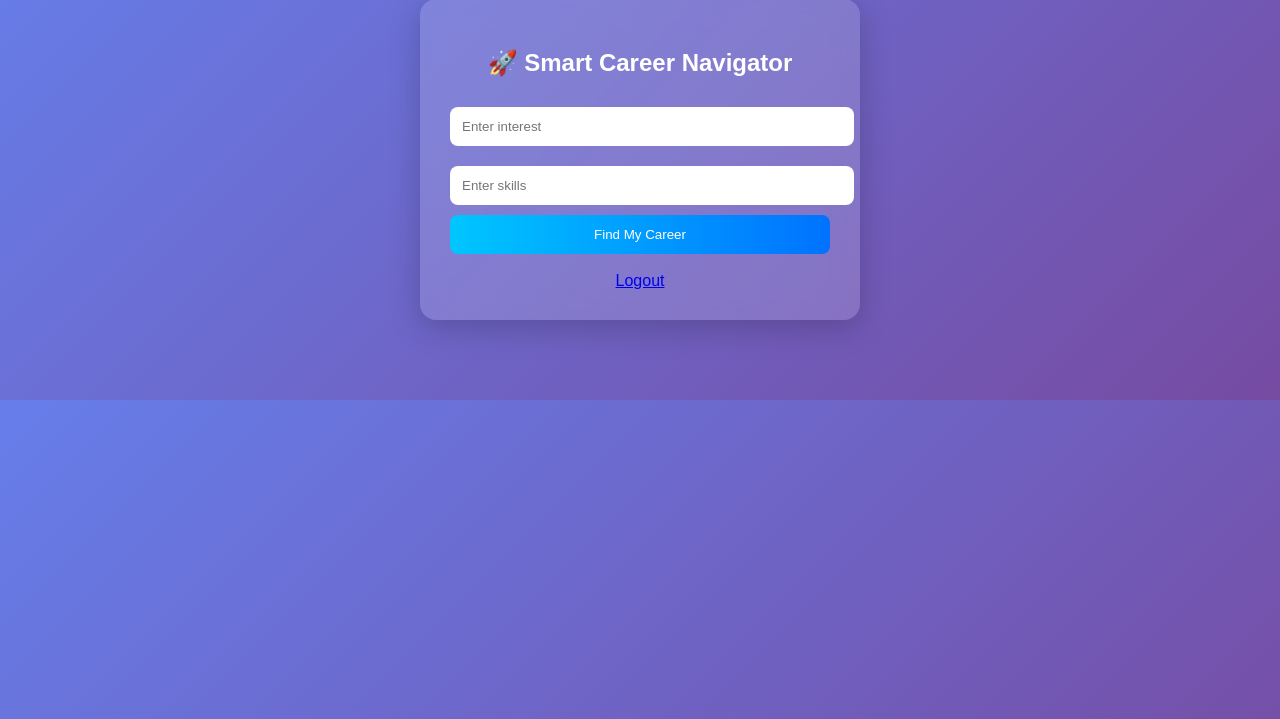
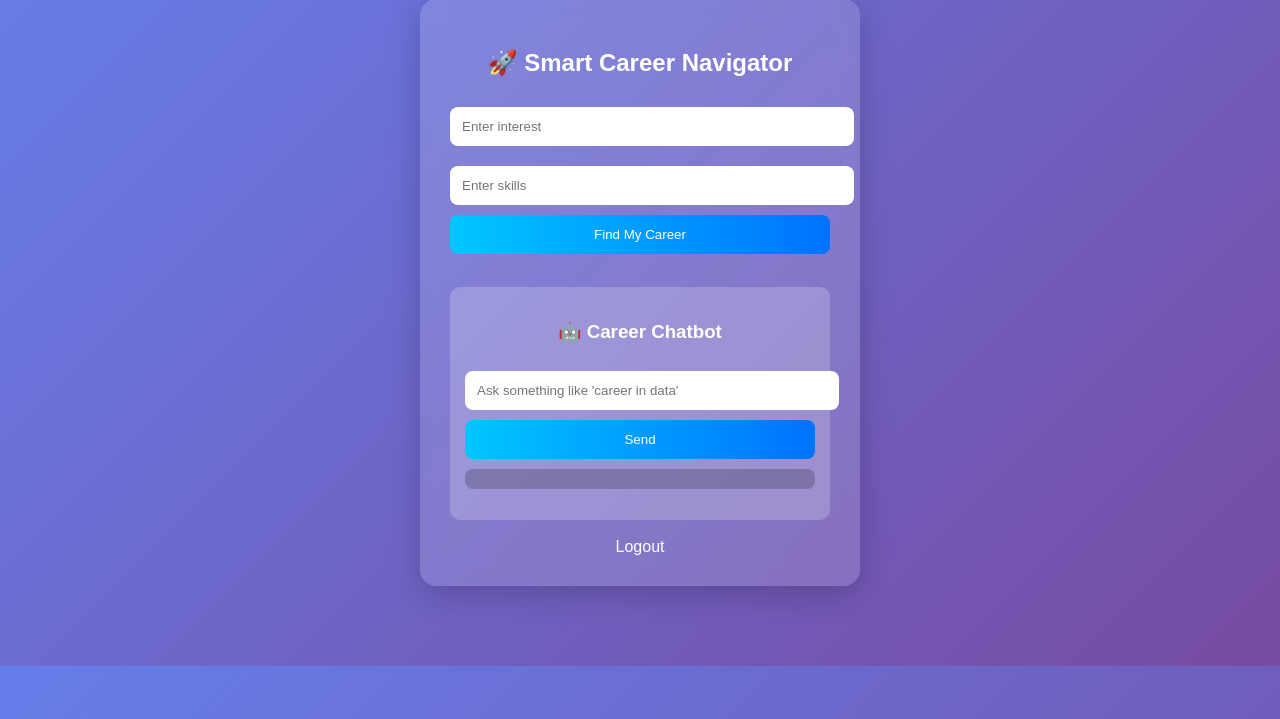
Before and after one commit to shruti96410/Smart-Career-Navigator, a Flask app: template backend/templates/index.html in a window 1280 px wide. Shown: the part 81-800 px from the top of the page. Run offline with Flask 3, Linux system fonts and the light colour scheme; the template is opened without the code that fills it, so the values that code supplies are empty.

```diff
--- a/backend/app.py
+++ b/backend/app.py
@@ -153,5 +153,23 @@ def logout():
     session.clear()
     return redirect(url_for('home'))
 
+
+@app.route('/chatbot', methods=['POST'])
+def chatbot():
+    user_msg = request.form.get('message').lower()
+
+    if "career" in user_msg:
+        reply = "You can explore Software Development, Data Science, or UI/UX based on your skills."
+    elif "data" in user_msg:
+        reply = "For Data Science, learn Python, Statistics, and Machine Learning."
+    elif "developer" in user_msg:
+        reply = "For Software Developer, learn Python, DSA, and Web Development."
+    elif "design" in user_msg:
+        reply = "For UI/UX, learn Figma, design principles, and user experience."
+    else:
+        reply = "Ask me about careers, skills, or learning paths!"
+
+    return {"response": reply}
+
 if __name__ == '__main__':
     app.run(debug=True)
--- a/backend/static/style.css
+++ b/backend/static/style.css
@@ -4,6 +4,7 @@ body {
     background: linear-gradient(135deg, #667eea, #764ba2);
 }
 
+/* Container */
 .container {
     width: 380px;
     margin: 80px auto;
@@ -16,16 +17,20 @@ body {
     box-shadow: 0 8px 32px rgba(0,0,0,0.2);
 
     color: white;
+    animation: fadeIn 0.8s ease;
 }
 
+/* Inputs */
 input {
     width: 100%;
     padding: 12px;
     margin: 10px 0;
     border-radius: 8px;
     border: none;
+    outline: none;
 }
 
+/* Buttons */
 button {
     width: 100%;
     padding: 12px;
@@ -34,14 +39,36 @@ button {
     color: white;
     border: none;
     cursor: pointer;
+    transition: 0.3s;
 }
 
+button:hover {
+    transform: scale(1.05);
+}
+
+/* Result / Chat Box */
 .result-box {
     background: rgba(255,255,255,0.2);
     padding: 15px;
     border-radius: 10px;
+    margin-top: 15px;
 }
 
+/* Chatbot reply */
+#reply {
+    margin-top: 10px;
+    padding: 10px;
+    border-radius: 8px;
+    background: rgba(0,0,0,0.2);
+}
+
+/* Links */
+a {
+    color: #fff;
+    text-decoration: none;
+}
+
+/* Learn Button */
 .learn-btn {
     display: inline-block;
     margin-top: 10px;
@@ -49,4 +76,17 @@ button {
     background: green;
     color: white;
     text-decoration: none;
+    border-radius: 6px;
 }
+
+/* Animation */
+@keyframes fadeIn {
+    from {
+        opacity: 0;
+        transform: translateY(20px);
+    }
+    to {
+        opacity: 1;
+        transform: translateY(0);
+    }
+}
--- a/backend/templates/index.html
+++ b/backend/templates/index.html
@@ -9,6 +9,7 @@
 <div class="container">
     <h2>🚀 Smart Career Navigator</h2>
 
+    <!-- Career Form -->
     <form action="/predict" method="POST">
         <input name="interest" placeholder="Enter interest" required>
         <input name="skills" placeholder="Enter skills" required>
@@ -16,8 +17,41 @@
     </form>
 
     <br>
+
+    <!-- 🤖 Chatbot Section -->
+    <div class="result-box">
+        <h3>🤖 Career Chatbot</h3>
+
+        <input type="text" id="msg" placeholder="Ask something like 'career in data'">
+
+        <button type="button" onclick="sendMsg()">Send</button>
+
+        <p id="reply"></p>
+    </div>
+
+    <br>
+
     <a href="/logout">Logout</a>
 </div>
 
+<!-- Chatbot Script -->
+<script>
+function sendMsg() {
+    let msg = document.getElementById("msg").value;
+
+    fetch("/chatbot", {
+        method: "POST",
+        headers: {
+            "Content-Type": "application/x-www-form-urlencoded"
+        },
+        body: "message=" + msg
+    })
+    .then(res => res.json())
+    .then(data => {
+        document.getElementById("reply").innerText = data.response;
+    });
+}
+</script>
+
 </body>
 </html>
```
Also changed, not shown: README.md, README.txt (deleted), 1 other file.
